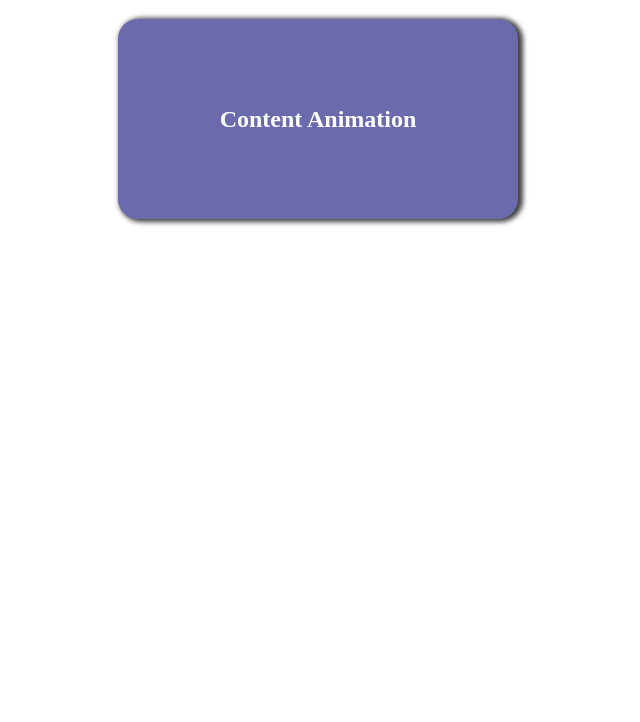
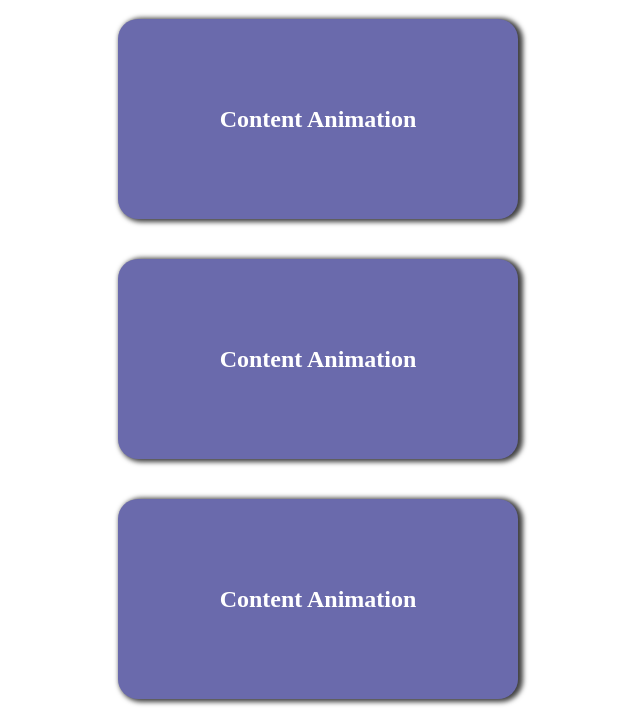
Before and after one commit to Mahmudur-Rahman-Salman/Five-HTML-CSS-JS-Mini-Projects, a plain HTML site: page index.html in a window 1280 px wide. Shown: the part 78-800 px from the top of the page, without its empty margins (322-962 px from the left). Drawn offline with Linux system fonts and the light colour scheme.

Commit message:
third commit

```diff
--- a/index.html
+++ b/index.html
@@ -9,7 +9,7 @@
 </head>
 <body>
     <h1>Scroll Animation</h1>
-    <div class="box show"><h2>Content Animation</h2></div>
+    <div class="box"><h2>Content Animation</h2></div>
     <div class="box"><h2>Content Animation</h2></div>
     <div class="box"><h2>Content Animation</h2></div>
     <div class="box"><h2>Content Animation</h2></div>
--- a/script.js
+++ b/script.js
@@ -4,5 +4,14 @@ window.addEventListener('scroll', checkboxes)
 checkboxes();
 
 function checkboxes() {
-    console.log(window.innerHeight/ 5*4)
+    const triggerBottom = window.innerHeight / 5 * 4;
+    boxes.forEach(box => {
+        const topbox = box.getBoundingClientRect().top;
+        if (topbox < triggerBottom) {
+            box.classList.add('show')
+        }
+        else {
+            box.classList.remove('show')
+        }
+    })
 }
--- a/style.css
+++ b/style.css
@@ -8,6 +8,7 @@ body {
     justify-content: center;
     align-items: center;
     margin: 0;
+    overflow-x: hidden;
 }
 
 h1 {
```
